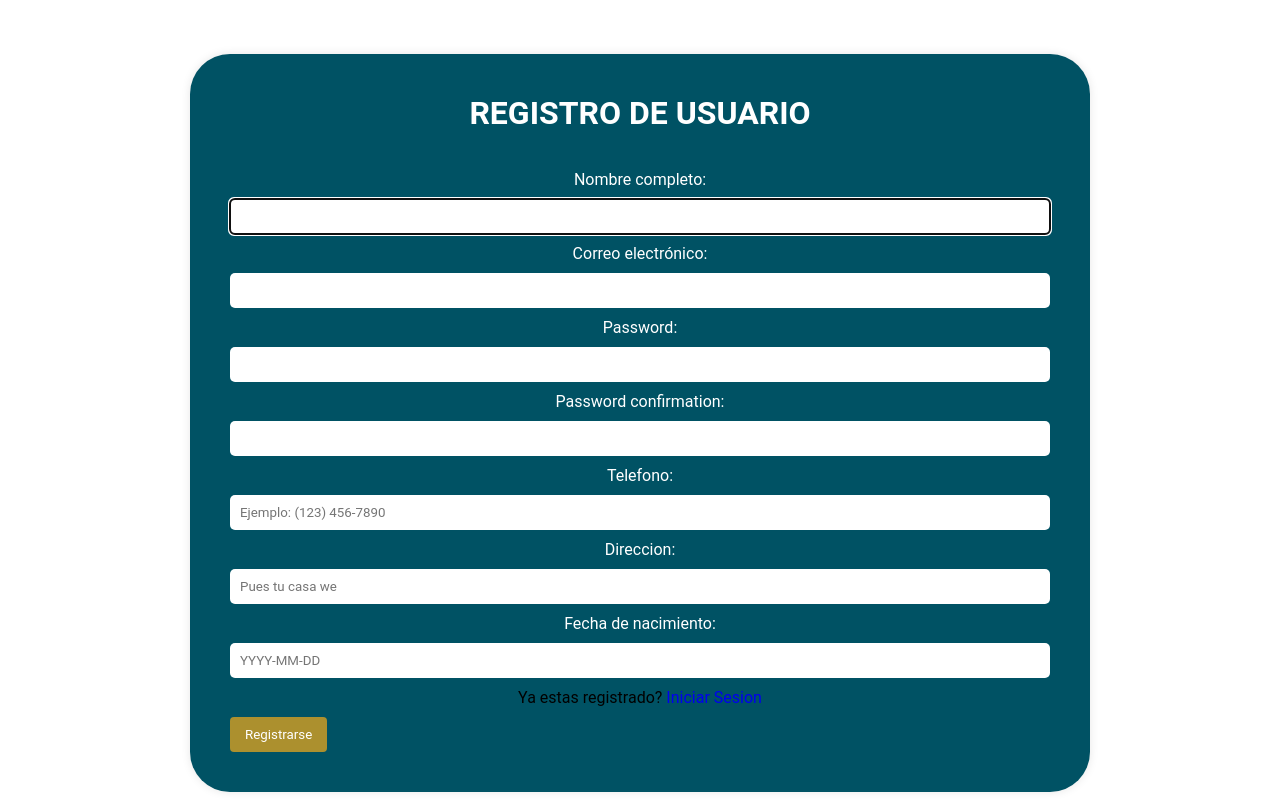
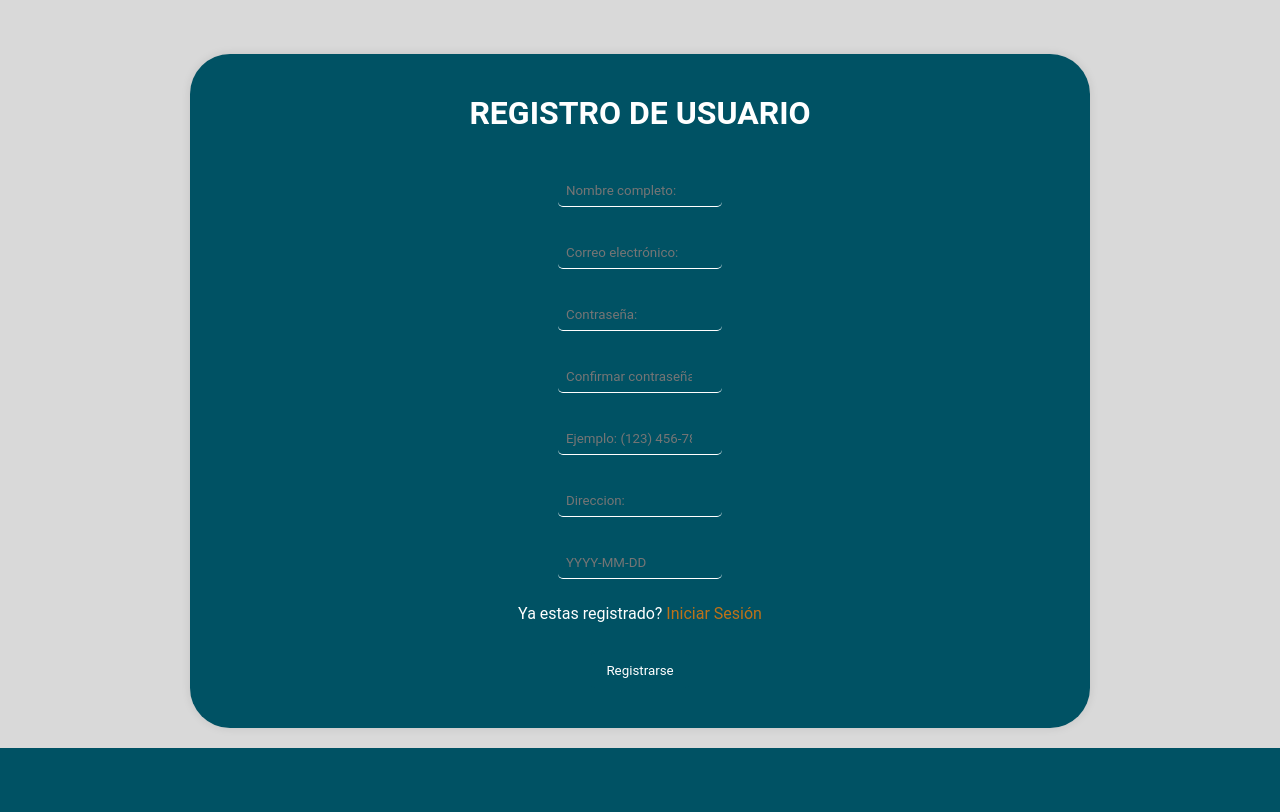
Before and after one commit to B4ZU27/Dogeaway_ingSoft, a Django app: page /signup/ in a window 1280 px wide. Shown: the part 76-888 px from the top of the page. After the commit the page ends 824 px from the top, so only its background shows below. Run offline with Django 4.2, Linux system fonts and the light colour scheme.

Commit message:
Actualizaciones al log in

```diff
--- a/main_app/forms.py
+++ b/main_app/forms.py
@@ -5,29 +5,41 @@ from .models import Usuario, Mascota, ImagenMascota, Preferencias
 
 # -----USER LOGIN-----
 class LoginForm(AuthenticationForm):
-    #email = forms.EmailField(label='Correo electrónico')  # Agrega el campo de email
     class Meta:
         model = Usuario
         fields = ['username', 'password']
+        widgets = {
+            'username': forms.TextInput(attrs={'class': 'input-field', 'placeholder': 'Correo electrónico:'}),
+            'password': forms.PasswordInput(attrs={'class': 'input-field', 'placeholder': 'Contraseña:'}),
+        }
 
 #-----USER SIGNUP-----*
 class UserForm(UserCreationForm):
+    password1 = forms.CharField(
+        label='Contraseña',
+        widget=forms.PasswordInput(attrs={'class': 'input-field', 'placeholder': 'Contraseña:'})
+    )
+    password2 = forms.CharField(
+        label='Confirmar contraseña',
+        widget=forms.PasswordInput(attrs={'class': 'input-field', 'placeholder': 'Confirmar contraseña:'})
+    )
+
     class Meta:
         model = Usuario
         fields = ['username', 'email', 'password1', 'password2', 'telefono', 'fecha_de_nacimiento', 'direccion']
         widgets = {
-            'telefono': forms.TextInput(attrs={'placeholder': 'Ejemplo: (123) 456-7890'}),
-            'direccion': forms.TextInput(attrs={'placeholder': 'Pues tu casa we'}),
-            'fecha_de_nacimiento': forms.DateInput(attrs={'placeholder': 'YYYY-MM-DD'}),
+            'username': forms.TextInput(attrs={'class': 'input-field', 'placeholder': 'Nombre completo:'}),
+            'email': forms.EmailInput(attrs={'class': 'input-field', 'placeholder': 'Correo electrónico:'}),
+            'telefono': forms.TextInput(attrs={'class': 'input-field', 'placeholder': 'Ejemplo: (123) 456-7890'}),
+            'direccion': forms.TextInput(attrs={'class': 'input-field', 'placeholder': 'Direccion:'}),
+            'fecha_de_nacimiento': forms.DateInput(attrs={'class': 'input-field', 'placeholder': 'YYYY-MM-DD'}),
         }
         labels = {
-        'username': 'Nombre completo',
-        'email': 'Correo electrónico',
-        'password1': 'Contraseña',
-        'password2': 'Confirmar contraseña',
-        'telefono' : 'Telefono',
-        'direccion': 'Direccion',
-        'fecha_de_nacimiento': 'Fecha de nacimiento'
+            'username': 'Nombre completo',
+            'email': 'Correo electrónico',
+            'telefono': 'Telefono',
+            'direccion': 'Direccion',
+            'fecha_de_nacimiento': 'Fecha de nacimiento',
         }
 
 #-----MASCOTA SIGNUP-----*
--- a/main_app/templates/Signup.html
+++ b/main_app/templates/Signup.html
@@ -3,8 +3,6 @@
 {% block estilos_adicionales %}
     <link rel="stylesheet" href="/static/css/registros.css">
     <style>
-        /* Agrega tus estilos CSS personalizados aquí */
-        /* Por ejemplo, puedes personalizar el diseño del formulario */
 
         form {
             background-color: #005264;
@@ -16,6 +14,38 @@
             box-shadow: 0px 0px 10px rgba(0, 0, 0, 0.1);
             text-align: center;
             margin-top: 130px;
+            display: flex;
+            flex-direction: column;
+        }
+
+        body {
+            background-color: #D9D9D9;
+            margin: 0;
+            padding: 0;
+        }
+
+        .input-container {
+            display: flex;
+            flex-direction: column;
+            align-items: center;
+            margin-bottom: 15px;
+            position: relative;
+        }
+
+        .input-container label {
+            color: white;
+            margin-bottom: 5px;
+        }
+
+        .input-container input {
+            width: 20%;
+            padding: 8px 30px 8px 8px;
+            box-sizing: border-box;
+            border: none;
+            border-bottom: 1px solid white;
+            background-color: transparent;
+            color: white;
+            outline: none;
         }
 
         label {
@@ -24,25 +54,42 @@
             color: white;
         }
 
-        input {
-            width: 100%;
-            padding: 10px;
-            margin-bottom: 15px;
-            box-sizing: border-box;
+        .button-container {
+            margin-top: 20px;
+            display: flex;
+            justify-content: center;
         }
 
         button {
-            background-color: #AC902E;
+            background-color: #005264;
             color: white;
             padding: 10px 15px;
             border: none;
             border-radius: 4px;
             cursor: pointer;
+            display: block;
+            margin: 0 auto;
         }
+
+        button:hover {
+            transition: 0.5s;
+            background-color: #BD7219;
+            border-radius: 50px;
+        }
+
 
         h1 {
             color: white;
         }
+
+        p {
+            color: white;
+        }
+
+        p a {
+            color: #BD7219;
+        }
+
     </style>
 {% endblock estilos_adicionales %}
 
@@ -50,51 +97,47 @@
     <form method="post">
         <h1>REGISTRO DE USUARIO</h1><br><br>
         {% csrf_token %}
-        {{ form.username.label_tag }}
+
+        <div class="input-container">
+            <label for="id_username"></label>
             {{ form.username }}
-        <div>
-            {{ form.username.errors }}
         </div>
 
-        {{ form.email.label_tag }}
+        <div class="input-container">
+            <label for="id_email"></label>
             {{ form.email }}
-        <div>
-            {{ form.email.errors }}
         </div>
 
-        {{ form.password1.label_tag }}
+        <div class="input-container">
+            <label for="id_password1"></label>
             {{ form.password1 }}
-        <div>
-            {{ form.password1.errors }}
         </div>
 
-        {{ form.password2.label_tag }}
+        <div class="input-container">
+            <label for="id_password2"></label>
             {{ form.password2 }}
-        <div>
-            {{ form.password2.errors }}
         </div>
 
-        {{ form.telefono.label_tag }}
+        <div class="input-container">
+            <label for="id_telefono"></label>
             {{ form.telefono }}
-        <div>
-            {{ form.telefono.errors }}
         </div>
 
-        {{ form.direccion.label_tag }}
+        <div class="input-container">
+            <label for="id_direccion"></label>
             {{ form.direccion }}
-        <div>
-            {{ form.direccion.errors }}
         </div>
 
-        {{ form.fecha_de_nacimiento.label_tag }}
+        <div class="input-container">
+            <label for="id_fecha_de_nacimiento"></label>
             {{ form.fecha_de_nacimiento }}
-        <div>
-            {{ form.fecha_de_nacimiento.errors }}
         </div>
 
-        <p>Ya estas registrado? <a href="#">Iniciar Sesion</a></p>
+        <p>Ya estas registrado? <a href="/login"> Iniciar Sesión</a></p>
 
+        <div class="button-container">
             <button type="submit">Registrarse</button>
+        </div>
     </form>
 
     {% if messages %}
```
Also changed, not shown: main_app/templates/Login.html (+16 -25 lines). Lines whose indentation alone changed are shown as unchanged.
